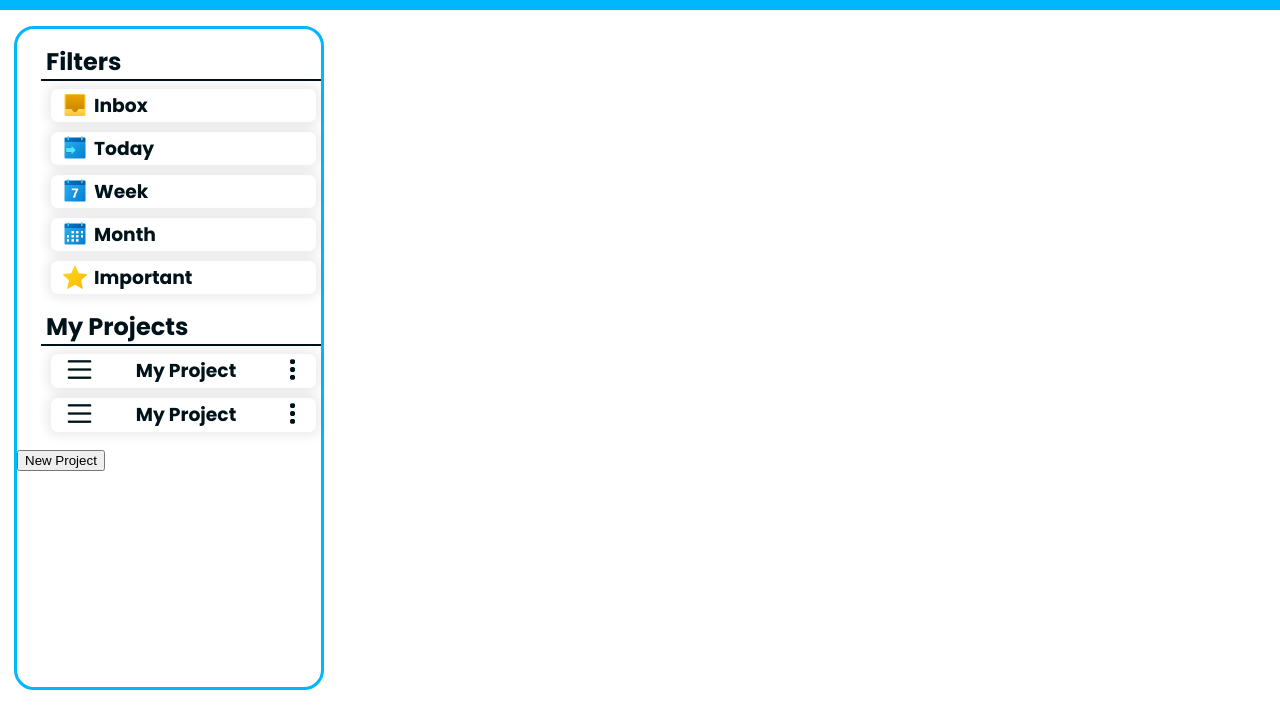
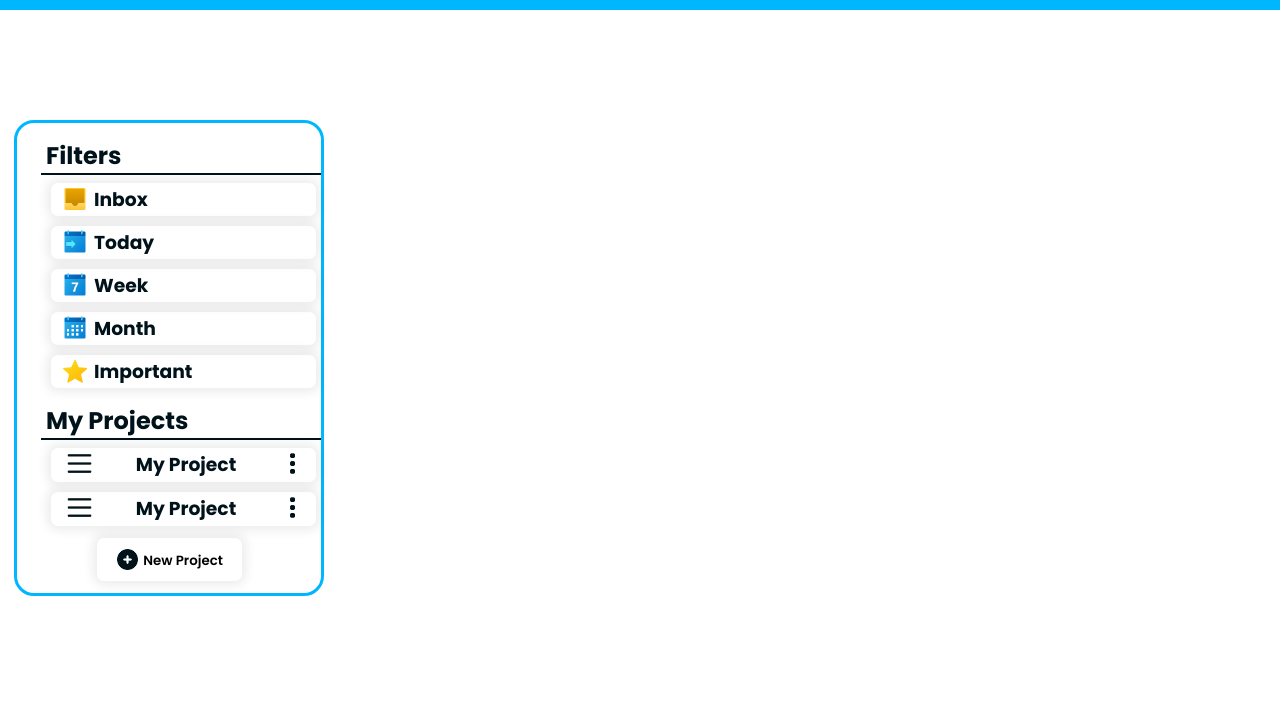
Before and after one commit to BMP29/Project-Todo-List, a website built with webpack: page src/index.html in a window 1280 px wide. Shown: the part 94-800 px from the top of the page. Built offline with nearby package versions, Linux system fonts and the light colour scheme.

Commit message:
BtnAddProject stylized and sidebar margin adjusted

```diff
--- a/src/style.css
+++ b/src/style.css
@@ -107,7 +107,7 @@ header {
     background-color: #ffffff;
     color: var(--mainLightThemeTextColor);
     transition: 0.3s;
-    margin: 16px 0;
+    margin: auto 0;
     margin-left: 14px;
     border: 3px solid var(--mainLightThemeDarkBlue);
     border-radius: 20px;
@@ -171,10 +171,6 @@ header {
     padding: 0;
 }
 
-.project-item:last-child {
-    margin-bottom: 15px;
-}
-
 .project-drag, .project-settings {
     display: inline-block;
     height: 27px;
@@ -198,3 +194,40 @@ header {
 .project-item:hover .project-settings  {
     background-image: url('./images/icons8-dots-48\ \(1\).png');
 }
+
+#btnAddProject {
+    display: block;
+    font-weight: 600;
+    background: none;
+    border: none;
+    width: 145px;
+    margin-bottom: 15px;
+    padding: 2px;
+    padding-bottom: 10px;
+    font-family: 'Poppins';
+    border-radius: 7px;
+    margin: 12px auto;
+    box-shadow: 0px 0px 11px 4px rgb(0 0 0 / 8%);
+    cursor: pointer;
+}
+
+#btnAddProject::before {
+    display: inline-block;
+    position: relative;
+    content: '';
+    background-image: url('/src/images/icons8-add-96.png');
+    background-size: cover;
+    height: 25px;
+    width: 25px;
+    top: 7px;
+    left: 0;
+}
+
+#btnAddProject:hover {
+    background-color: var(--mainLightThemeDarkBlue);
+    color: white;
+}
+
+#btnAddProject:hover::before {
+    background-image: url('./images/icons8-add-96\ \(1\).png');
+}
```
